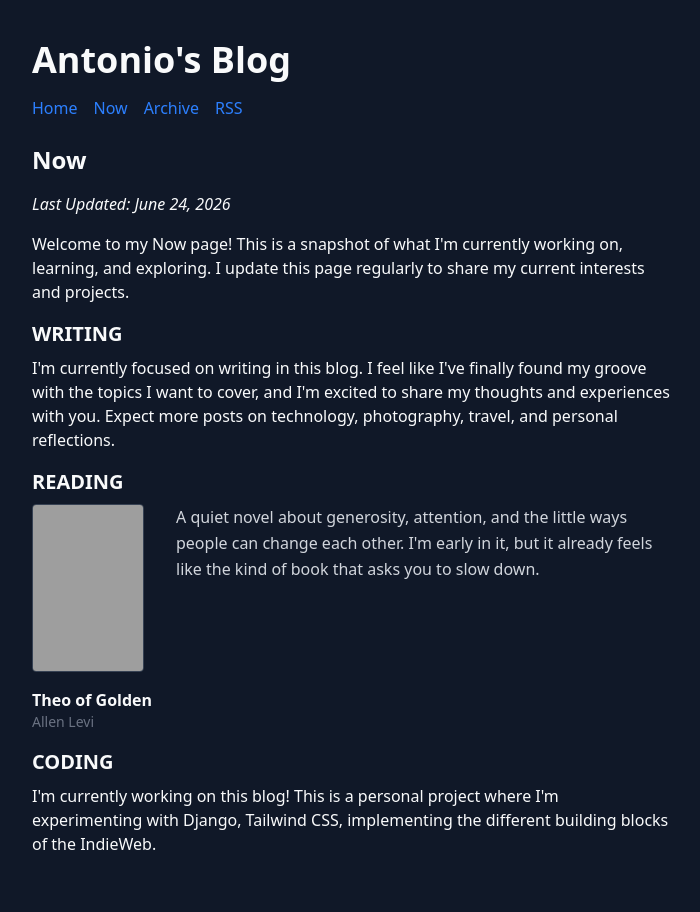
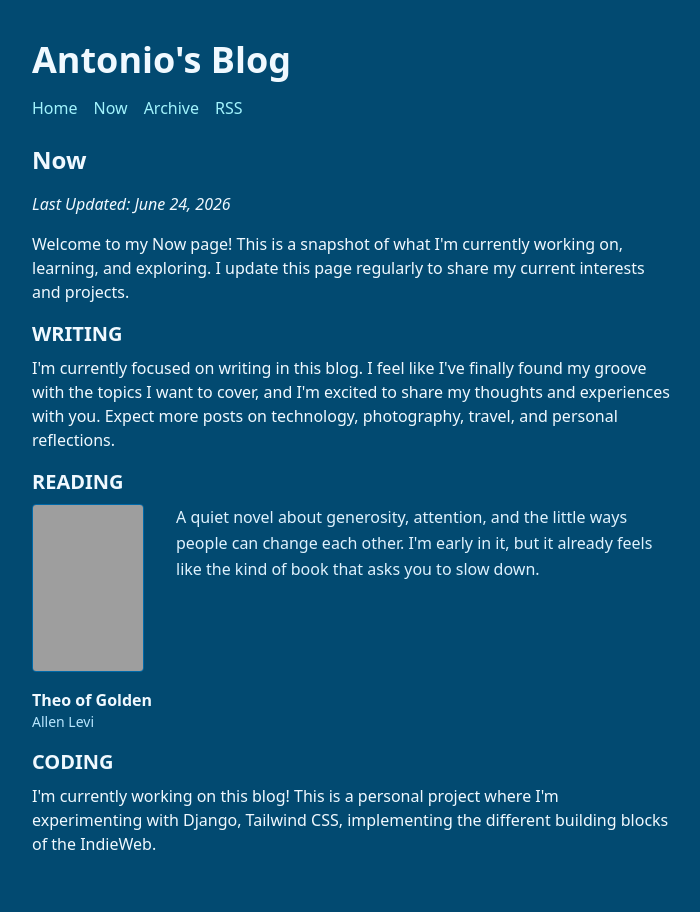
Before and after one commit to Otolock/antoniosantos.io-django, a Django app: page /now/ in a window 1280 px wide. Shown: the whole page, without its empty margins (288-988 px from the left). Run offline with Django 5.2, Linux system fonts and the light colour scheme; grey boxes are pictures that could not be loaded.

Commit message:
Update blog colors for sky background

```diff
--- a/blog/static/blog/style.css
+++ b/blog/static/blog/style.css
@@ -7,14 +7,13 @@
       "Segoe UI Emoji", "Segoe UI Symbol", "Noto Color Emoji";
     --font-mono: ui-monospace, SFMono-Regular, Menlo, Monaco, Consolas, "Liberation Mono",
       "Courier New", monospace;
-    --color-blue-500: oklch(62.3% 0.214 259.815);
-    --color-blue-700: oklch(48.8% 0.243 264.376);
-    --color-gray-50: oklch(98.5% 0.002 247.839);
-    --color-gray-300: oklch(87.2% 0.01 258.338);
-    --color-gray-400: oklch(70.7% 0.022 261.325);
-    --color-gray-500: oklch(55.1% 0.027 264.364);
-    --color-gray-700: oklch(37.3% 0.034 259.733);
-    --color-gray-900: oklch(21% 0.034 264.665);
+    --color-cyan-200: oklch(91.7% 0.08 205.041);
+    --color-sky-50: oklch(97.7% 0.013 236.62);
+    --color-sky-100: oklch(95.1% 0.026 236.824);
+    --color-sky-200: oklch(90.1% 0.058 230.902);
+    --color-sky-700: oklch(50% 0.134 242.749);
+    --color-sky-900: oklch(39.1% 0.09 240.876);
+    --color-white: #fff;
     --spacing: 0.25rem;
     --container-2xl: 42rem;
     --text-sm: 0.875rem;
@@ -693,11 +692,11 @@
     border-top-style: var(--tw-border-style);
     border-top-width: 1px;
   }
-  .border-gray-700 {
-    border-color: var(--color-gray-700);
+  .border-sky-700 {
+    border-color: var(--color-sky-700);
   }
-  .bg-gray-900 {
-    background-color: var(--color-gray-900);
+  .bg-sky-900 {
+    background-color: var(--color-sky-900);
   }
   .object-cover {
     object-fit: cover;
@@ -749,20 +748,17 @@
     --tw-tracking: var(--tracking-tight);
     letter-spacing: var(--tracking-tight);
   }
-  .text-blue-500 {
-    color: var(--color-blue-500);
+  .text-cyan-200 {
+    color: var(--color-cyan-200);
   }
-  .text-gray-50 {
-    color: var(--color-gray-50);
+  .text-sky-50 {
+    color: var(--color-sky-50);
   }
-  .text-gray-300 {
-    color: var(--color-gray-300);
+  .text-sky-100 {
+    color: var(--color-sky-100);
   }
-  .text-gray-400 {
-    color: var(--color-gray-400);
-  }
-  .text-gray-500 {
-    color: var(--color-gray-500);
+  .text-sky-200 {
+    color: var(--color-sky-200);
   }
   .uppercase {
     text-transform: uppercase;
@@ -790,10 +786,10 @@
     --tw-prose-th-borders: var(--tw-prose-invert-th-borders);
     --tw-prose-td-borders: var(--tw-prose-invert-td-borders);
   }
-  .hover\:text-blue-700 {
+  .hover\:text-white {
     &:hover {
       @media (hover: hover) {
-        color: var(--color-blue-700);
+        color: var(--color-white);
       }
     }
   }
--- a/blog/templates/blog/base.html
+++ b/blog/templates/blog/base.html
@@ -7,15 +7,15 @@
     <title>{% block title %}Antonio's Blog{% endblock %}</title>
     <link rel="stylesheet" href="{% static 'blog/style.css' %}">
 </head>
-<body class="mx-auto max-w-2xl space-y-6 bg-gray-900 px-4 py-10 font-sans text-gray-50">
+<body class="mx-auto max-w-2xl space-y-6 bg-sky-900 px-4 py-10 font-sans text-sky-50">
     <header class="space-y-4">
         <h1 class="text-4xl font-bold">Antonio's Blog</h1>
 
         <nav class="flex gap-4">
-            <a class="text-blue-500 hover:text-blue-700" href="{% url 'blog:home' %}">Home</a>
-            <a class="text-blue-500 hover:text-blue-700" href="{% url 'blog:now' %}">Now</a>
-            <a class="text-blue-500 hover:text-blue-700" href="{% url 'blog:archive' %}">Archive</a>
-            <a class="text-blue-500 hover:text-blue-700" href="{% url 'blog:rss' %}">RSS</a>
+            <a class="text-cyan-200 hover:text-white" href="{% url 'blog:home' %}">Home</a>
+            <a class="text-cyan-200 hover:text-white" href="{% url 'blog:now' %}">Now</a>
+            <a class="text-cyan-200 hover:text-white" href="{% url 'blog:archive' %}">Archive</a>
+            <a class="text-cyan-200 hover:text-white" href="{% url 'blog:rss' %}">RSS</a>
         </nav>
     </header>
 
--- a/blog/templates/blog/now.html
+++ b/blog/templates/blog/now.html
@@ -31,7 +31,7 @@ Now
             <div class="w-32 shrink-0">
                 <a href="https://openlibrary.org/books/OL60925324M" target="_blank" rel="noopener noreferrer">
                     <img
-                        class="aspect-[2/3] w-28 rounded border border-gray-700 object-cover"
+                        class="aspect-[2/3] w-28 rounded border border-sky-700 object-cover"
                         src="https://covers.openlibrary.org/b/olid/OL60925324M-L.jpg"
                         alt="Cover of Theo of Golden by Allen Levi"
                         width="112"
@@ -42,11 +42,11 @@ Now
 
                 <div class="mt-4">
                     <p class="font-bold">Theo of Golden</p>
-                    <p class="text-sm text-gray-500">Allen Levi</p>
+                    <p class="text-sm text-sky-200">Allen Levi</p>
                 </div>
             </div>
 
-            <p class="flex-1 leading-relaxed text-gray-300">
+            <p class="flex-1 leading-relaxed text-sky-100">
                 A quiet novel about generosity, attention, and the little ways people can change each other. I'm early in it, but it already feels like the kind of book that asks you to slow down.
             </p>
         </div>
--- a/blog/templates/blog/post_detail.html
+++ b/blog/templates/blog/post_detail.html
@@ -8,12 +8,12 @@
 <article class="space-y-8">
     <header class="space-y-3">
         <h1 class="text-4xl font-bold tracking-tight">{{ post.title }}</h1>
-        <p class="font-mono text-sm text-gray-400">
+        <p class="font-mono text-sm text-sky-200">
             {{ post.published_at|date:"F j, Y" }}
         </p>
     </header>
 
-    <div class="prose prose-invert lg:prose-xl">
+    <div class="prose prose-invert post-prose lg:prose-xl">
         {{ post.body_html|safe }}
     </div>
 </article>
```
Also changed, not shown: other parts of blog/static/blog/style.css (+33 -0 lines), blog/templates/blog/archive.html (+4 -4 lines), blog/templates/blog/home.html (+4 -4 lines), theme/input.css (+26 -0 lines).
